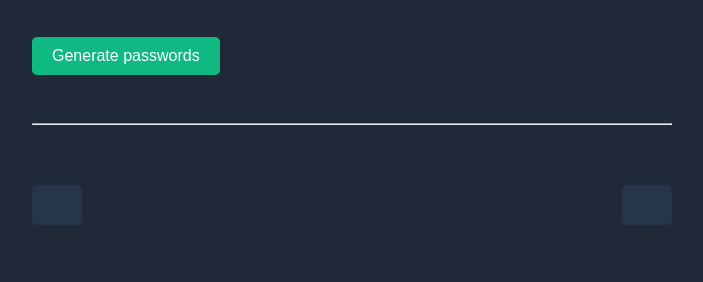
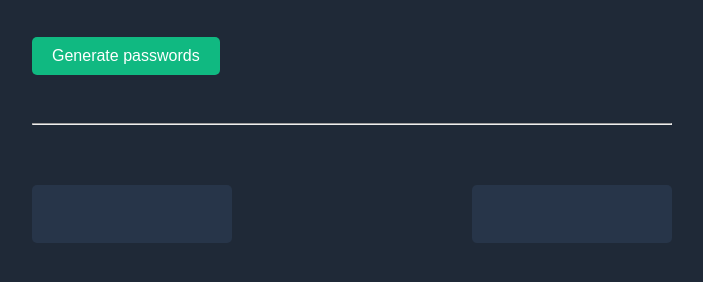
Before and after one commit to TavionK/Scrimba-frontend-developer-path, a plain HTML site: page password-generator/index.html in a window 1280 px wide. Shown: the part 180-462 px from the top of the page, without its empty margins (288-991 px from the left). Drawn offline with Linux system fonts and the light colour scheme.

Commit message:
fixed button width and height

```diff
--- a/password-generator/index.css
+++ b/password-generator/index.css
@@ -48,6 +48,8 @@ hr{
     text-align: center;
     border: none;
     font-size: 16px;
+    width: 200px;
+    height: 58px;
 }
 #title {
     margin: 40px 0 5px 0;
```
Also changed, not shown: password-generator/index.html (+0 -2 lines).
